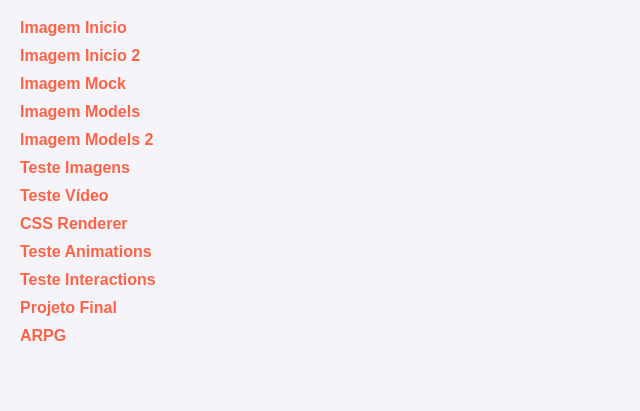
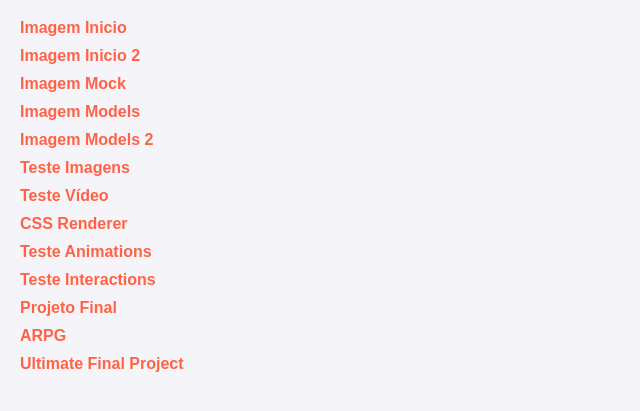
Before and after one commit to shakmatton/unioeste, a plain HTML site: page index.html in a window 1280 px wide. Shown: the part 81-492 px from the top of the page, without its empty margins (0-640 px from the left). Drawn offline with Linux system fonts and the light colour scheme.

Commit message:
changing index.html content

```diff
--- a/index.html
+++ b/index.html
@@ -56,6 +56,7 @@
             <li><a class="subproject" href="teste-interactions/index.html">Teste Interactions</a></li>
             <li><a class="subproject" href="projeto-final/index.html">Projeto Final</a></li>
             <li><a class="subproject" href="arpg/index.html">ARPG</a></li>
+            <li><a class="subproject" href="ultimate-final-project/index.html">Ultimate Final Project</a></li>
         </ul>
     </div>
 </body>
```
